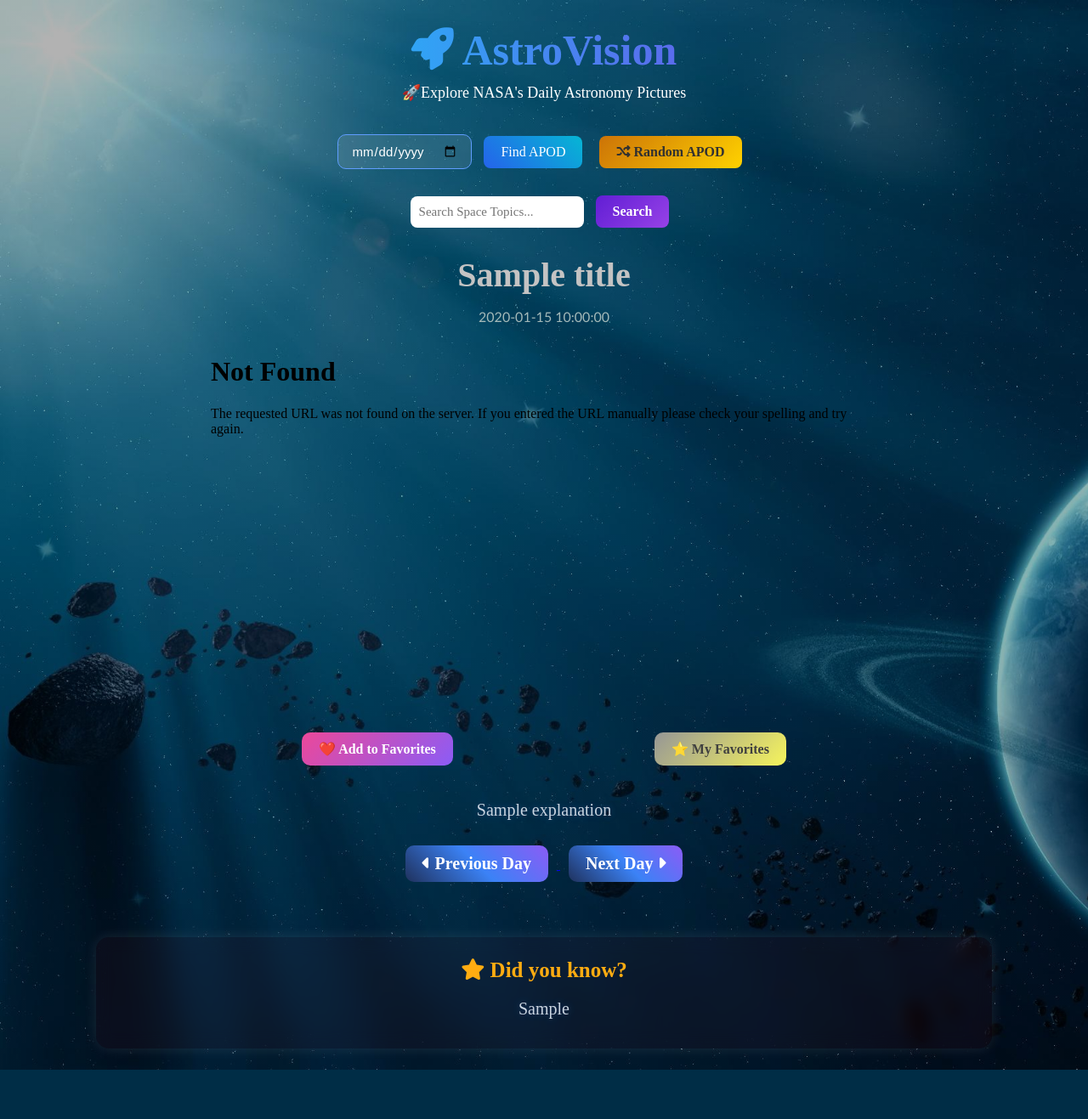
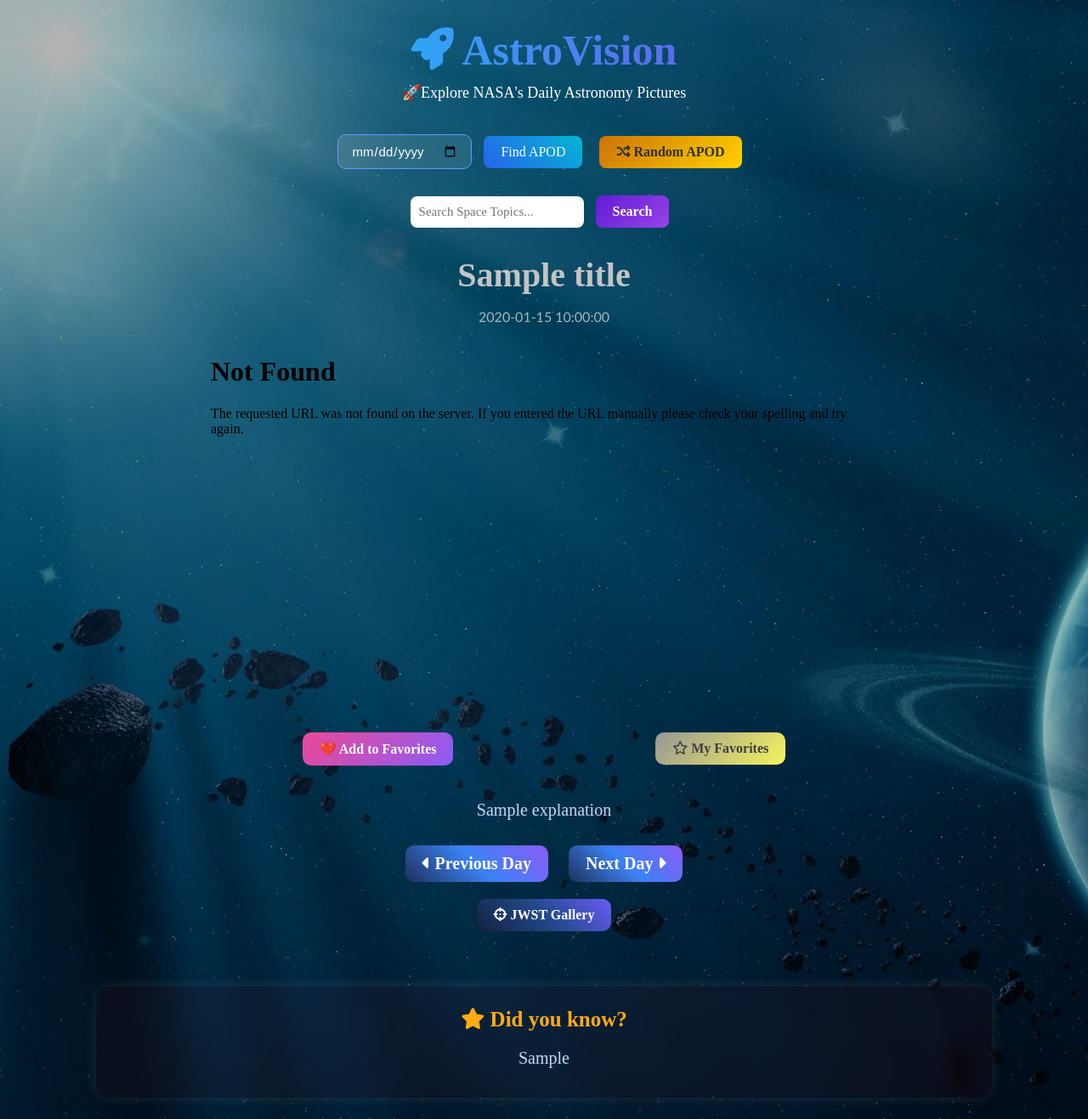
Before and after one commit to vineyvarmavv4095818/Astro-Vision, a Flask app: template templates/index.html in a window 1280 px wide. Shown: the whole page at 85% size. Before the commit the page ends 1259 px from the top, so only its background shows below. Run offline with Flask 3, Linux system fonts and the light colour scheme; the template is opened without the code that fills it: most values are stand-ins (such as "Sample title", 1, 10 or a date in 2020).

Commit message:
jwst Gallery added

```diff
--- a/app.py
+++ b/app.py
@@ -247,6 +247,68 @@ def search():
         results=results
     )
 
+@app.route('/jwst')
+def jwst():
+
+    jwst_images = [
+
+        {
+            "title": "Cosmic Cliffs",
+            "image": "/static/jwst/cosmic_cliffs.jpg"
+        },
+
+        {
+            "title": "Pillars of Creation",
+            "image": "/static/jwst/pillars.jpg"
+        },
+
+        {
+            "title": "Cartwheel Galaxy",
+            "image": "/static/jwst/cartwheel.jpg"
+        },
+
+        {
+            "title": "Southern Ring Nebula",
+            "image": "/static/jwst/southern_ring.jpg"
+        },
+
+        {
+            "title": "Stephan's Quintet",
+            "image": "/static/jwst/stephans.jpg"
+        },
+
+        {
+            "title": "Phantom Galaxy",
+            "image": "/static/jwst/phantom.jpg"
+        },
+
+        {
+            "title": "Messier 64 (Webb + Hubble)",
+            "image": "/static/jwst/Messier64.jpg"
+        },
+
+        {
+            "title": "Messier 58",
+            "image": "/static/jwst/Messier58.jpg"
+        },
+
+        {
+            "title": "Messier 77 (MIRI + NIRCam)",
+            "image": "/static/jwst/Messier77.jpg"
+        },
+
+        {
+            "title": "Westerlund 2 (Chandra + Webb)",
+            "image": "/static/jwst/Westerlund2.jpg"
+        },
+
+    ]
+
+    return render_template(
+        "jwst.html",
+        images=jwst_images
+    )
+
 
 
 if __name__ == '__main__':
--- a/static/style.css
+++ b/static/style.css
@@ -146,8 +146,6 @@ iframe {
 
 
 
-
-
 input {
     padding: 10px;
     border-radius: 8px;
@@ -218,3 +216,11 @@ button:hover {
     color:#cbd5e1;
     text-shadow: 0 0 8px rgba(59,130,246,0.3);
 }
+
+.jwst-butt {
+    background: linear-gradient(45deg, #14213f, #21498a, #6b5cf7);
+    color: white;
+    font-family: serif;
+    font-weight: 700;
+    border-radius: 10px;
+}
--- a/templates/index.html
+++ b/templates/index.html
@@ -114,7 +114,8 @@
 
         <a href="/favorites">
         <button class="my-fav">
-            ⭐ My Favorites
+            <i class="fa-regular fa-star"></i>
+            My Favorites
         </button>
         </a>
 
@@ -143,6 +144,15 @@
         </a>
 
     </div>
+
+<a href="/jwst">
+
+<button class="jwst-butt">
+    <i class="fa-solid fa-crosshairs"></i>
+    JWST Gallery
+</button>
+
+</a>
 </div>
 
 
@@ -158,5 +168,7 @@
 
 </div>
 
+
+
 </body>
 </html>
```
Also changed, not shown: favorites.json (+7 -0 lines), static/jwst.css (added, +62 -0 lines), static/result.css (+23 -3 lines), templates/JWST.html (added, +38 -0 lines), templates/search_results.html (+8 -2 lines), static/jwst/Messier58.jpg (added), static/jwst/Westerlund2.jpg (added), static/jwst/cartwheel.jpg (added), 7 other files.
